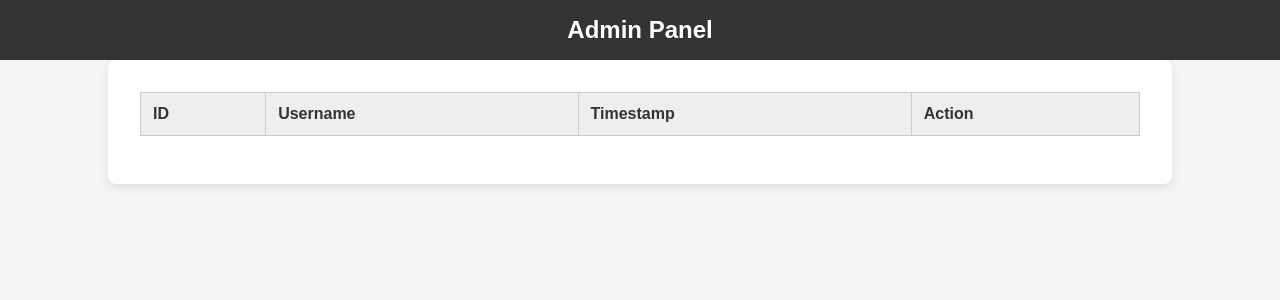
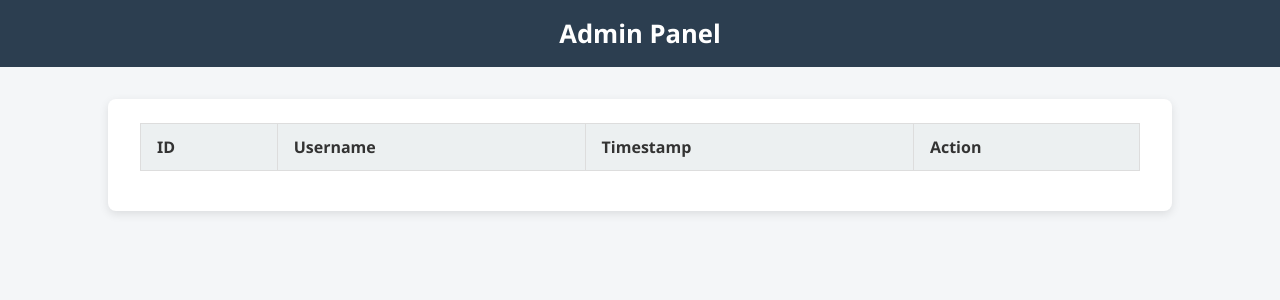
Before and after one commit to d82576668-ux/cookie_panel, a Flask app: page / in a window 1280 px wide. Shown: the top 300 px of the page. Run offline with Flask 3, Linux system fonts and the light colour scheme; data that the repository does not hold is empty; some libraries are stand-ins or nearby versions.

Commit message:
Update admin.html

```diff
--- a/templates/admin.html
+++ b/templates/admin.html
@@ -4,16 +4,6 @@
   <meta charset="utf-8">
   <title>Admin Panel</title>
   <link rel="stylesheet" href="{{ url_for('static', filename='style.css') }}">
-  <style>
-    body { font-family: sans-serif; background: #f5f5f5; margin: 0; padding: 0; }
-    header { background: #333; color: #fff; padding: 1rem; text-align: center; font-size: 1.5rem; }
-    .container { padding: 2rem; max-width: 1000px; margin: auto; }
-    table { width: 100%; border-collapse: collapse; background: #fff; }
-    th, td { padding: 0.75rem; border: 1px solid #ccc; text-align: left; }
-    th { background: #eee; }
-    .btn { padding: 0.4rem 0.8rem; background: #007bff; color: #fff; text-decoration: none; border-radius: 4px; }
-    .btn:hover { background: #0056b3; }
-  </style>
 </head>
 <body>
 <header>Admin Panel</header>
```
